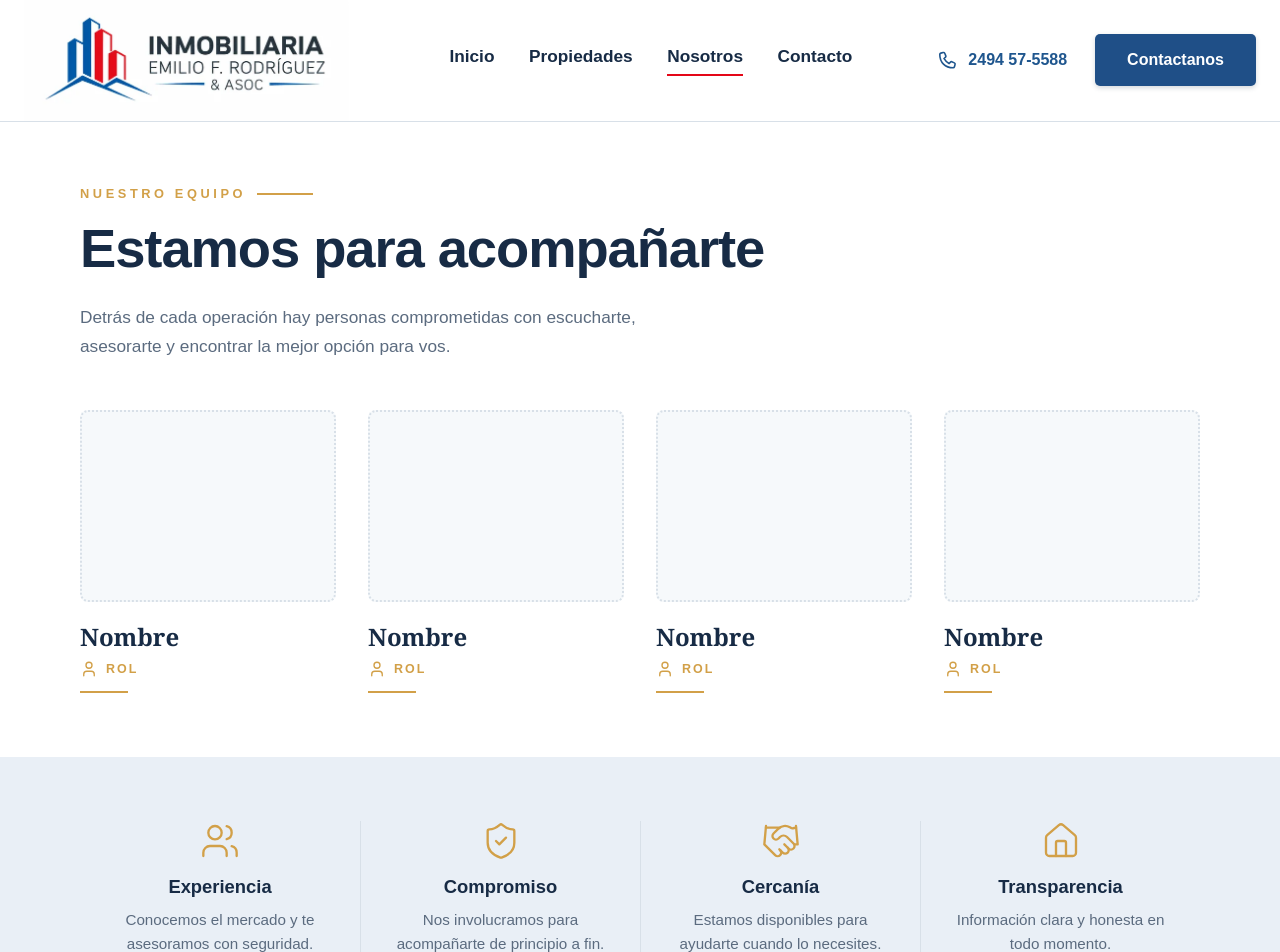
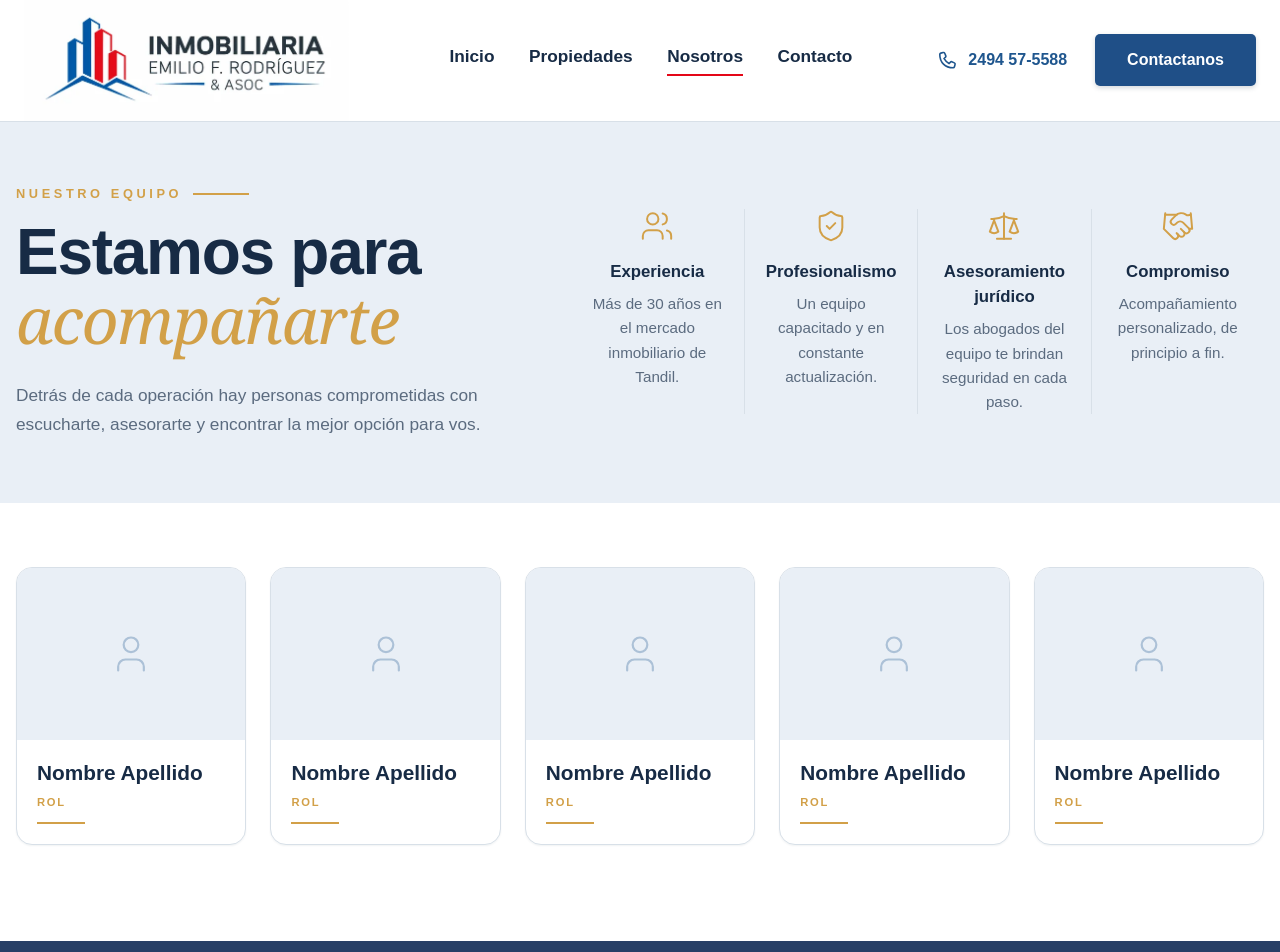
Before and after one commit to nahuelserrano/inmobiliaria_Rodriguez, a Next.js app in the folder next-frontend/: page /nosotros in a window 1280 px wide. Shown: the top 952 px of the page. Built offline with nearby package versions, Linux system fonts and the light colour scheme.

Commit message:
refactor: /nosotros redesign

```diff
--- a/next-frontend/src/app/nosotros/page.tsx
+++ b/next-frontend/src/app/nosotros/page.tsx
@@ -1,73 +1,86 @@
 import type { Metadata } from 'next';
-import { Handshake, House, ShieldCheck, User, Users } from 'lucide-react';
+import { Handshake, Scale, ShieldCheck, User, Users } from 'lucide-react';
 
 export const metadata: Metadata = { title: 'Nosotros' };
 
 const team = [
   {
-    name: 'Nombre',
+    name: 'Nombre Apellido',
     role: 'Rol',
   },
   {
-    name: 'Nombre',
+    name: 'Nombre Apellido',
     role: 'Rol',
   },
   {
-    name: 'Nombre',
+    name: 'Nombre Apellido',
     role: 'Rol',
   },
   {
-    name: 'Nombre',
+    name: 'Nombre Apellido',
+    role: 'Rol',
+  },
+  {
+    name: 'Nombre Apellido',
     role: 'Rol',
   },
 ];
 
 const reasons = [
-  { title: 'Experiencia', text: 'Conocemos el mercado y te asesoramos con seguridad.', Icon: Users },
-  { title: 'Compromiso', text: 'Nos involucramos para acompañarte de principio a fin.', Icon: ShieldCheck },
-  { title: 'Cercanía', text: 'Estamos disponibles para ayudarte cuando lo necesites.', Icon: Handshake },
-  { title: 'Transparencia', text: 'Información clara y honesta en todo momento.', Icon: House },
+  { title: 'Experiencia', text: 'Más de 30 años en el mercado inmobiliario de Tandil.', Icon: Users },
+  { title: 'Profesionalismo', text: 'Un equipo capacitado y en constante actualización.', Icon: ShieldCheck },
+  { title: 'Asesoramiento jurídico', text: 'Los abogados del equipo te brindan seguridad en cada paso.', Icon: Scale },
+  { title: 'Compromiso', text: 'Acompañamiento personalizado, de principio a fin.', Icon: Handshake },
 ];
 
 export default function AboutPage() {
   return (
     <>
-      <div className="container-site pb-16 pt-8">
+      <section aria-label="Nuestro equipo" className="-mt-8 bg-mist py-16 max-[800px]:py-12">
+        <div className="mx-auto grid w-[min(1480px,calc(100%-2rem))] items-center gap-12 lg:grid-cols-[minmax(0,0.95fr)_minmax(0,1.3fr)]">
+          <div>
             <p className="eyebrow flex items-center gap-[0.7rem] after:block after:h-0.5 after:w-14 after:bg-gold">
               Nuestro equipo
             </p>
-        <h1 className="mt-4 text-[clamp(2.4rem,4.5vw,3.4rem)] font-bold leading-[1.1] tracking-[-0.02em] text-navy max-[800px]:text-[2rem]">
-          Estamos para acompañarte
+            <h1 className="mt-4 text-[clamp(2.6rem,5vw,4rem)] font-bold leading-[1.05] tracking-[-0.02em] text-navy max-[800px]:text-[2.2rem]">
+              Estamos para<br />
+              <em className="font-serif font-normal italic text-gold">acompañarte</em>
             </h1>
-        <p className="mt-6 max-w-[620px] text-[1.08rem] leading-[1.7] text-ink">
+            <p className="mt-6 max-w-[520px] text-[1.08rem] leading-[1.7] text-ink">
               Detrás de cada operación hay personas comprometidas con escucharte, asesorarte y encontrar la mejor opción para vos.
             </p>
+          </div>
 
-        <ul className="mt-12 grid list-none grid-cols-4 gap-x-8 gap-y-10 p-0 max-[1000px]:grid-cols-2 max-[600px]:grid-cols-1">
-          {team.map(({ name, role }) => (
-            <li key={name}>
-              <div className="aspect-[4/3] rounded-lg border-2 border-dotted border-line bg-mist/40" />
-              <h2 className="mt-5 font-serif text-[1.5rem] font-bold leading-tight text-navy">{name}</h2>
-              <p className="mt-2 flex items-center gap-2 text-[0.78rem] font-bold uppercase tracking-[0.16em] text-gold">
-                <User size={18} strokeWidth={1.8} aria-hidden className="shrink-0" />
-                {role}
-              </p>
-              <span aria-hidden className="mt-3 block h-0.5 w-12 bg-gold" />
+          <ul className="grid list-none grid-cols-4 gap-0 p-0 max-[1000px]:grid-cols-2 max-[1000px]:gap-y-10 max-[600px]:grid-cols-1">
+            {reasons.map(({ title, text, Icon }) => (
+              <li
+                key={title}
+                className="flex flex-col items-center border-l border-line px-4 text-center first:border-l-0 max-[1000px]:border-l-0 max-[1000px]:px-0"
+              >
+                <Icon size={34} strokeWidth={1.4} aria-hidden className="text-gold" />
+                <h2 className="mt-4 text-[1.05rem] font-bold text-navy">{title}</h2>
+                <p className="mt-2 text-[0.95rem] leading-[1.6] text-ink">{text}</p>
               </li>
             ))}
           </ul>
         </div>
+      </section>
 
-      <section aria-label="Por qué elegirnos" className="-mb-8 bg-mist py-16 max-[800px]:py-12">
-        <ul className="container-site grid list-none grid-cols-4 gap-0 p-0 max-[1000px]:grid-cols-2 max-[1000px]:gap-y-10 max-[600px]:grid-cols-1">
-          {reasons.map(({ title, text, Icon }) => (
+      <section aria-label="Integrantes" className="mx-auto w-[min(1480px,calc(100%-2rem))] py-16 max-[800px]:py-12">
+        <ul className="grid list-none grid-cols-5 gap-6 p-0 max-[1100px]:grid-cols-3 max-[700px]:grid-cols-1">
+          {team.map(({ name, role }) => (
             <li
-              key={title}
-              className="flex flex-col items-center border-l border-line px-8 text-center first:border-l-0 max-[1000px]:border-l-0 max-[1000px]:px-4"
+              key={name}
+              className="flex flex-col overflow-hidden rounded-2xl border border-line bg-white shadow-card"
             >
-              <Icon size={40} strokeWidth={1.4} aria-hidden className="text-gold" />
-              <h3 className="mt-3 text-[1.15rem] font-bold text-navy">{title}</h3>
-              <p className="mt-2 text-[0.95rem] leading-[1.6] text-ink">{text}</p>
+              <div className="flex aspect-[4/3] items-center justify-center bg-mist text-brand/30">
+                <User size={44} strokeWidth={1.2} aria-hidden />
+              </div>
+              <div className="flex flex-1 flex-col p-5">
+                <h2 className="text-[1.3rem] font-bold leading-tight text-navy">{name}</h2>
+                <p className="mt-2 text-[0.7rem] font-bold uppercase tracking-[0.16em] text-gold">{role}</p>
+                <span aria-hidden className="mt-3 block h-0.5 w-12 bg-gold" />
+              </div>
             </li>
           ))}
         </ul>
```
Lines whose indentation alone changed are shown as unchanged.
